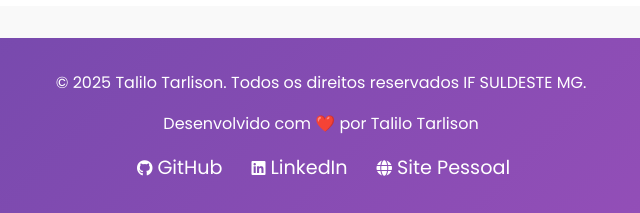
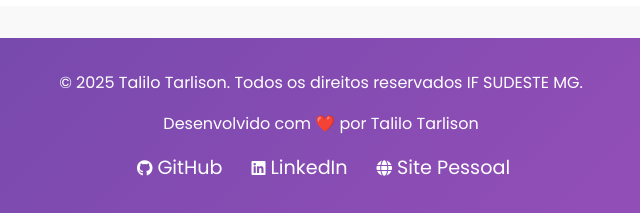
Before and after one commit to talilotarlison/projeto-portifolio-ifsudestemg, a plain HTML site: page index.html in a window 1280 px wide. Shown: the part 3387-3600 px from the top of the page, 319-959 px from the left. Drawn offline with Linux system fonts and the light colour scheme.

Commit message:
Update index.html

```diff
--- a/index.html
+++ b/index.html
@@ -173,7 +173,7 @@
         </div>
     </div>
     <footer>
-        <p>&copy; 2025 Talilo Tarlison. Todos os direitos reservados IF SULDESTE MG.</p>
+        <p>&copy; 2025 Talilo Tarlison. Todos os direitos reservados IF SUDESTE MG.</p>
         <p>Desenvolvido com ❤️ por Talilo Tarlison</p>
         <ul>
             <li><i class="fab fa-github"></i><a href="https://github.com/" target="_blank">GitHub</a></li>
```
